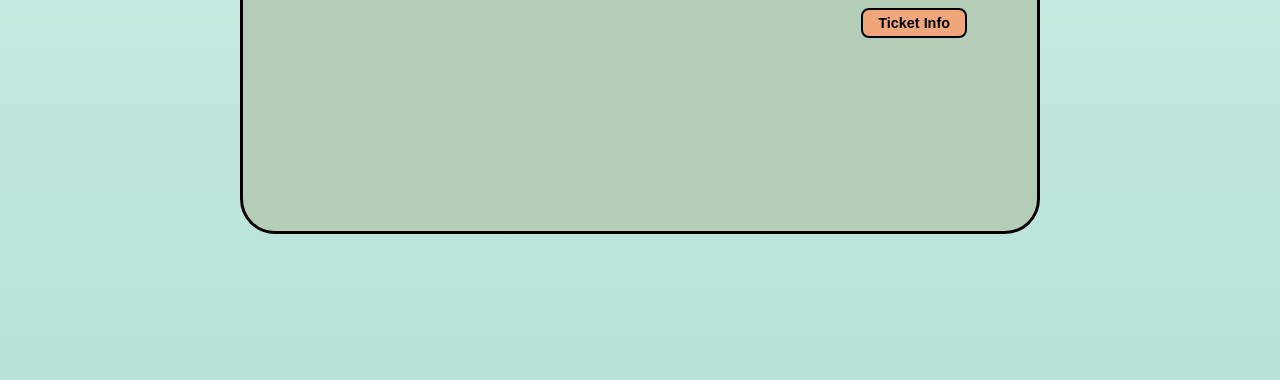
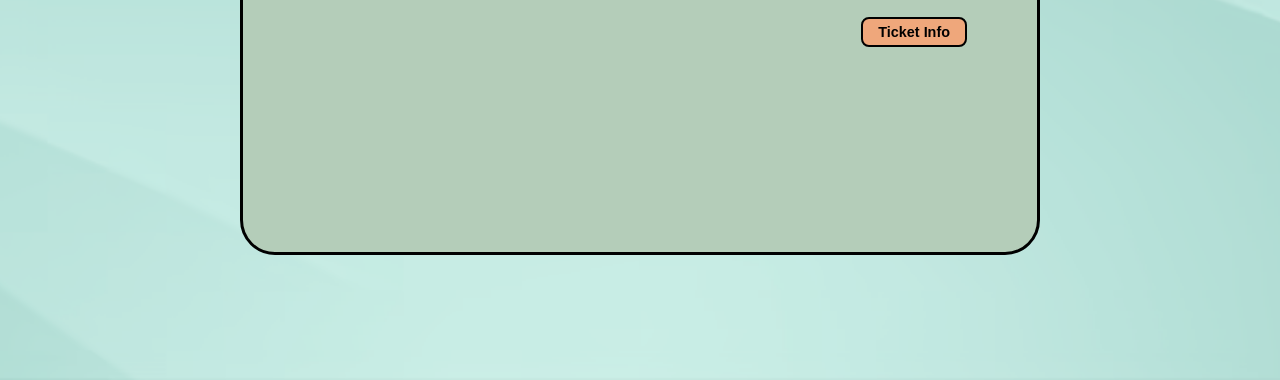
Before and after one commit to SidS-123/ArtInMotionTicketing, a plain HTML site: page index.html in a window 1280 px wide. Shown: the part 420-800 px from the top of the page. Drawn offline with Linux system fonts and the light colour scheme.

Commit message:
feat(style): background image 50% opacity and switch font to K2D

```diff
--- a/index.html
+++ b/index.html
@@ -5,7 +5,7 @@
     <meta name="viewport" content="width=device-width, initial-scale=1.0">
     <title>Arts in Motion - Main Page</title>
     <link rel="stylesheet" href="style.css">
-    <link href="https://fonts.googleapis.com/css2?family=Poppins:wght@400;600;700&display=swap" rel="stylesheet">
+    <link href="https://fonts.googleapis.com/css2?family=K2D:wght@400;600;700&display=swap" rel="stylesheet">
 </head>
 <body>
 
--- a/style.css
+++ b/style.css
@@ -6,11 +6,28 @@
 }
 
 body {
-    font-family: 'Poppins', sans-serif;
-    /* This creates the light teal to mint gradient background */
-    background: linear-gradient(to bottom, #D4EFE8 0%, #B8E2D8 100%);
-    min-height: 100vh; /* Ensures the background fills the whole screen */
+    font-family: 'K2D', sans-serif;
+    min-height: 100vh;
+    margin: 0;
     padding: 20px;
+    position: relative;
+    background-color: #f4f7f3;
+}
+
+/* Place the background image in a fixed pseudo-element so we can control its opacity */
+body::before {
+    content: "";
+    position: fixed;
+    inset: 0;
+    background-image: url("mintgreenBG.avif");
+    background-size: cover;
+    background-position: center;
+    background-repeat: no-repeat;
+    opacity: 0.5; /* 50% opacity */
+    z-index: -1;
+    pointer-events: none;
+}
+
 }
 
 /* --- Header Navigation --- */
```
